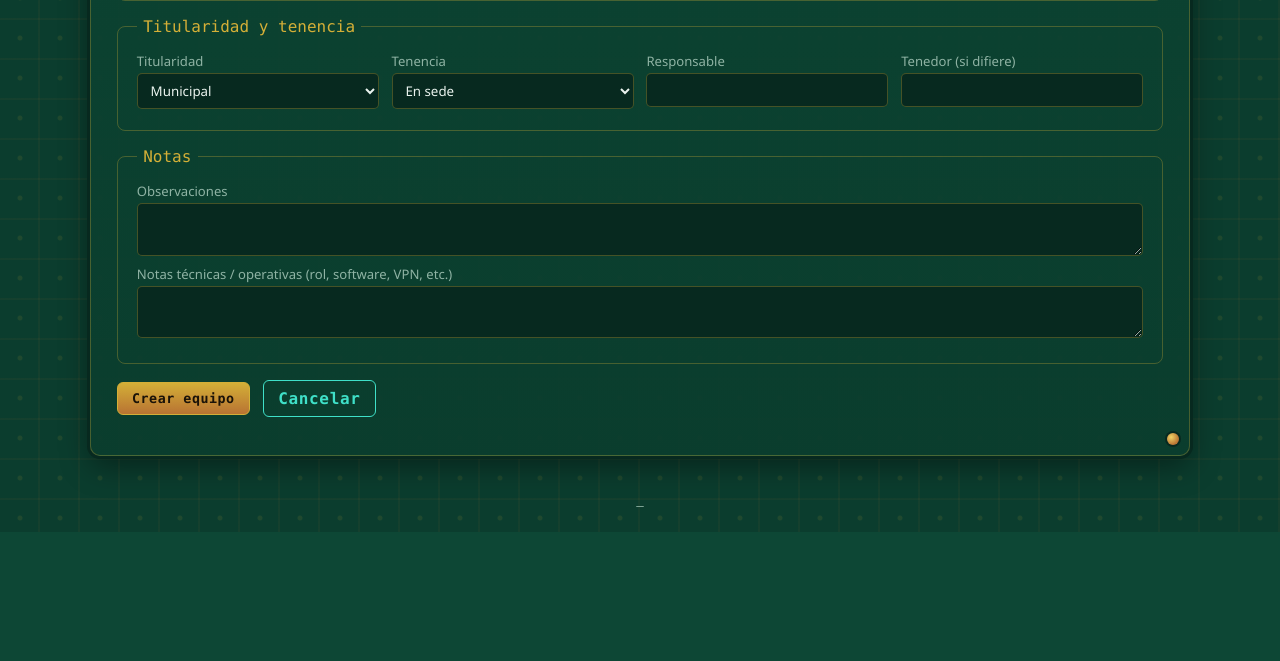
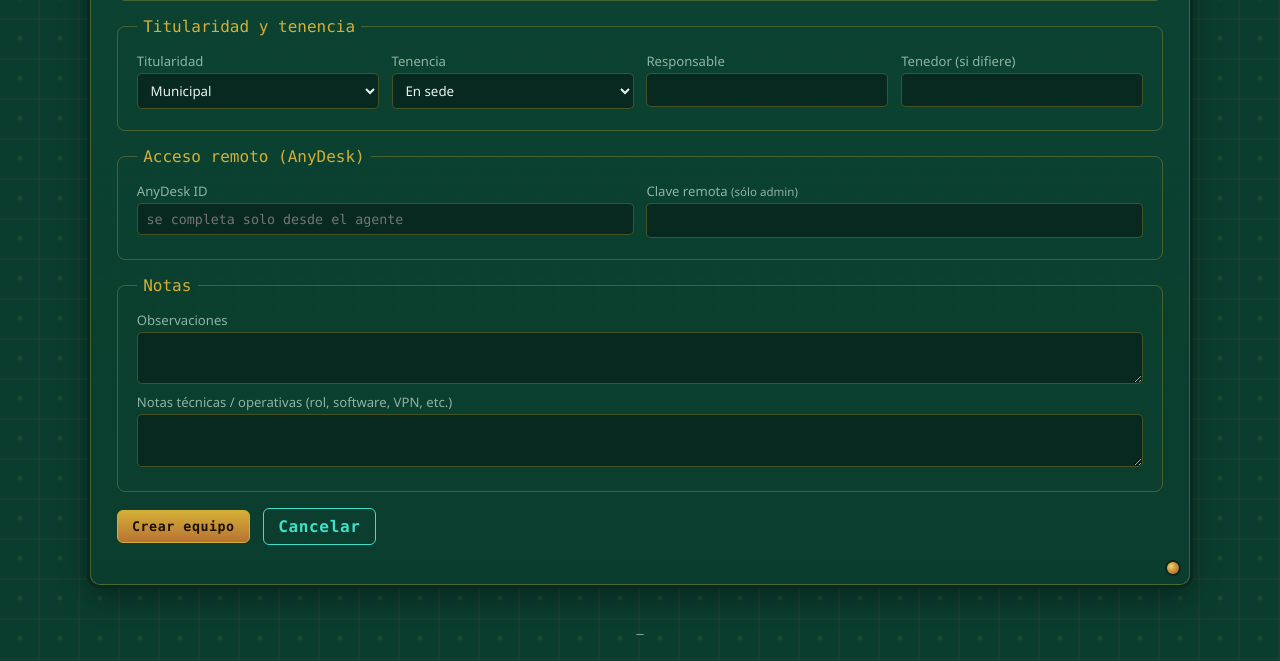
Before and after one commit to stms-mlp/herramientas, a PHP site: template Nominator/views/equipo_form.php in a window 1280 px wide. Shown: the part 942-1603 px from the top of the page. Before the commit the page ends 1462 px from the top, so only its background shows below. Run offline with PHP 8.4, Linux system fonts and the light colour scheme; the template is opened without the code that fills it: most values are stand-ins (such as "Sample title", 1, 10 or a date in 2020); data that the repository does not hold is empty; some libraries are stand-ins or nearby versions.

Commit message:
AnyDesk: deteccion automatica de ID en el agente, link anydesk: para conectar, y clave remota visible solo por admin

```diff
--- a/Nominator/views/equipo_form.php
+++ b/Nominator/views/equipo_form.php
@@ -112,6 +112,24 @@ $sel = fn(string $k, $v) => (string)$val($k) === (string)$v ? 'selected' : '';
   </fieldset>
 
   <fieldset>
+    <legend>Acceso remoto (AnyDesk)</legend>
+    <div class="cols">
+      <label>AnyDesk ID
+        <input name="anydesk_id" class="mono" value="<?= h($val('anydesk_id')) ?>"
+               placeholder="se completa solo desde el agente">
+      </label>
+      <?php if (puede(ROL_ADMIN)): ?>
+        <label>Clave remota <span class="hint">(sólo admin)</span>
+          <input name="anydesk_clave" value="<?= h($val('anydesk_clave')) ?>" autocomplete="off">
+        </label>
+      <?php endif; ?>
+    </div>
+    <?php if ($val('anydesk_id') !== ''): ?>
+      <p class="ayuda">Conectar: <a href="anydesk:<?= h($val('anydesk_id')) ?>" class="mono">anydesk:<?= h($val('anydesk_id')) ?></a></p>
+    <?php endif; ?>
+  </fieldset>
+
+  <fieldset>
     <legend>Notas</legend>
     <label>Observaciones <textarea name="observaciones" rows="2"><?= h($val('observaciones')) ?></textarea></label>
     <label>Notas técnicas / operativas (rol, software, VPN, etc.)
--- a/Nominator/views/rep_ficha.php
+++ b/Nominator/views/rep_ficha.php
@@ -14,6 +14,9 @@
         <th>Titularidad</th><td><?= h($eq['titularidad']) ?></td></tr>
     <tr><th>Tenencia</th><td><?= h($eq['tenencia']) ?></td>
         <th>Responsable</th><td><?= h($eq['responsable'] ?: '—') ?></td></tr>
+    <?php if (!empty($eq['anydesk_id'])): ?>
+      <tr><th>AnyDesk</th><td colspan="3" class="mono"><?= h($eq['anydesk_id']) ?></td></tr>
+    <?php endif; ?>
   </table>
 
   <?php if (!empty($atributos)): ?>
```
Also changed, not shown: Nominator/index.php (+9 -1 lines), Nominator/lib/cpuz.php (+7 -1 lines), Nominator/lib/db.php (+16 -0 lines), Nominator/views/equipo_show.php (+11 -0 lines), 1 other file.
